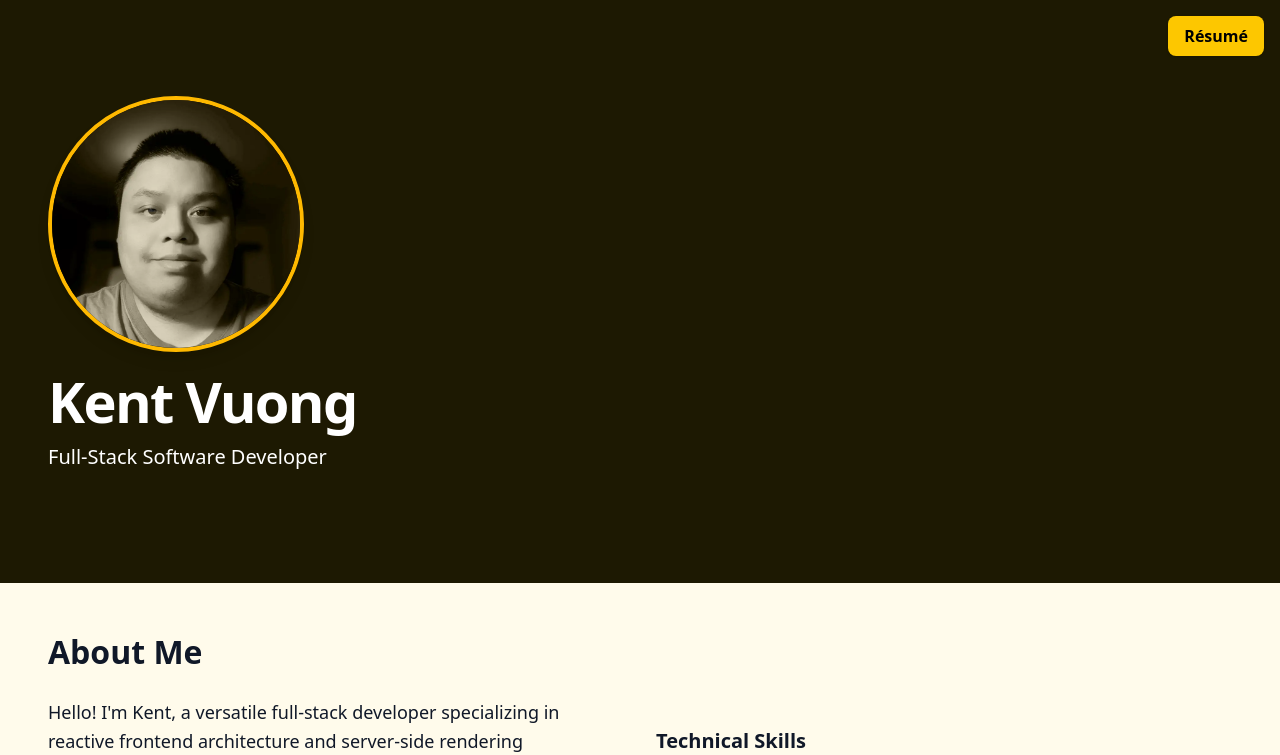
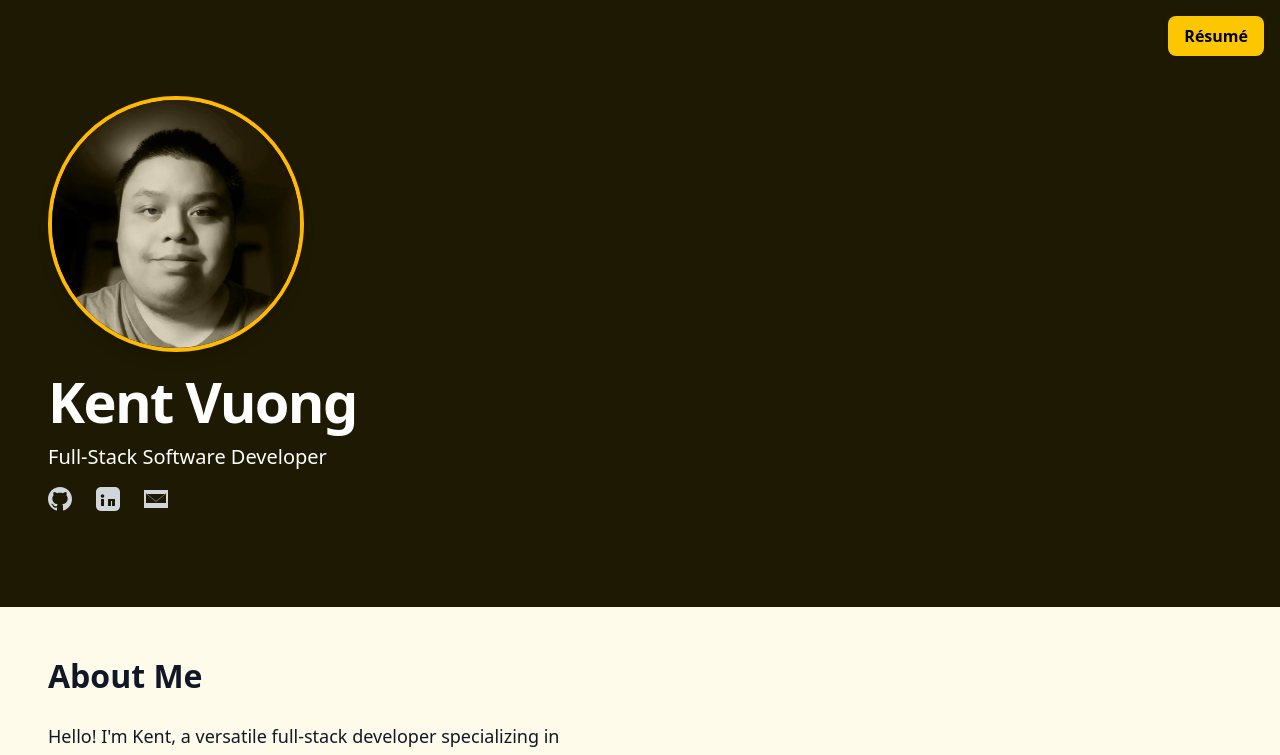
Before and after one commit to Mooshieblob1/ktvuong, a SvelteKit app: page / in a window 1280 px wide. Shown: the top 755 px of the page. Built offline with nearby package versions, Linux system fonts and the light colour scheme.

Commit message:
fix(social links): re-added social links as they were accidentally removed at some point.

```diff
--- a/src/routes/+page.svelte
+++ b/src/routes/+page.svelte
@@ -89,7 +89,68 @@
 
 			<!-- social links (unchanged) -->
 			<nav aria-label="Social links" class="mt-6 md:mt-0">
-				<!-- ... social icons here ... -->
+				<ul class="flex justify-start gap-6">
+					<li>
+						<a
+							href="https://github.com/Mooshieblob1"
+							target="_blank"
+							rel="noopener noreferrer"
+							aria-label="Visit Kent's GitHub"
+							class="text-gray-300 transition hover:text-amber-400"
+						>
+							<svg
+								xmlns="http://www.w3.org/2000/svg"
+								class="h-6 w-6"
+								fill="currentColor"
+								viewBox="0 0 24 24"
+							>
+								<path
+									d="M12 0C5.373 0 0 5.373 0 12c0 5.302 3.438 9.8 8.207 11.387.599.111.793-.261.793-.577v-2.234c-3.338.726-4.033-1.416-4.033-1.416-.546-1.387-1.333-1.756-1.333-1.756-1.089-.745.083-.729.083-.729 1.205.084 1.839 1.237 1.839 1.237 1.07 1.834 2.807 1.304 3.492.997.107-.775.418-1.305.762-1.604-2.665-.305-5.467-1.334-5.467-5.931 0-1.311.469-2.381 1.236-3.221-.124-.303-.535-1.524.117-3.176 0 0 1.008-.322 3.301 1.23.957-.266 1.983-.399 3.003-.404 1.02.005 2.047.138 3.006.404 2.291-1.552 3.297-1.23 3.297-1.23.653 1.653.242 2.874.118 3.176.77.84 1.235 1.911 1.235 3.221 0 4.609-2.807 5.624-5.479 5.921.43.372.823 1.102.823 2.222v3.293c0 .319.192.694.801.576C20.562 21.8 24 17.302 24 12c0-6.627-5.373-12-12-12z"
+								/>
+							</svg>
+						</a>
+					</li>
+					<li>
+						<a
+							href="https://www.linkedin.com/in/kentvuong88/"
+							target="_blank"
+							rel="noopener noreferrer"
+							aria-label="Visit Kent's LinkedIn"
+							class="text-gray-300 transition hover:text-amber-400"
+						>
+							<svg
+								xmlns="http://www.w3.org/2000/svg"
+								class="h-6 w-6"
+								fill="currentColor"
+								viewBox="0 0 24 24"
+							>
+								<path
+									d="M19 0h-14C2.239 0 0 2.239 0 5v14c0 2.761 2.239 5 5 5h14c2.762 0 5-2.239 5-5V5c0-2.761-2.238-5-5-5zM8 19H5v-7h3v7zM6.5 10.732c-.966 0-1.75-.79-1.75-1.764 0-.974.784-1.764 1.75-1.764s1.75.79 1.75 1.764-.783 1.764-1.75 1.764zM19 19h-3v-5h-1v5h-3v-7h7v7z"
+								/>
+							</svg>
+						</a>
+					</li>
+					<li>
+						<a
+							href="mailto:contact@ktvuong.com"
+							data-cfemail="717f746e5a716e6c6f75747d34797577"
+							aria-label="Email Kent Vuong"
+							class="text-gray-300 transition hover:text-amber-400"
+							on:click|preventDefault={handleEmailClick}
+						>
+							<svg
+								xmlns="http://www.w3.org/2000/svg"
+								class="h-6 w-6"
+								fill="currentColor"
+								viewBox="0 0 24 24"
+							>
+								<path
+									d="M0 3v18h24V3H0zm12 11.77l-9.518-7.71h19.036L12 14.77zm10 1.232h-20V6.183l10 8.102 10-8.102V17z"
+								/>
+							</svg>
+						</a>
+					</li>
+				</ul>
 			</nav>
 		</div>
 	</div>
```
